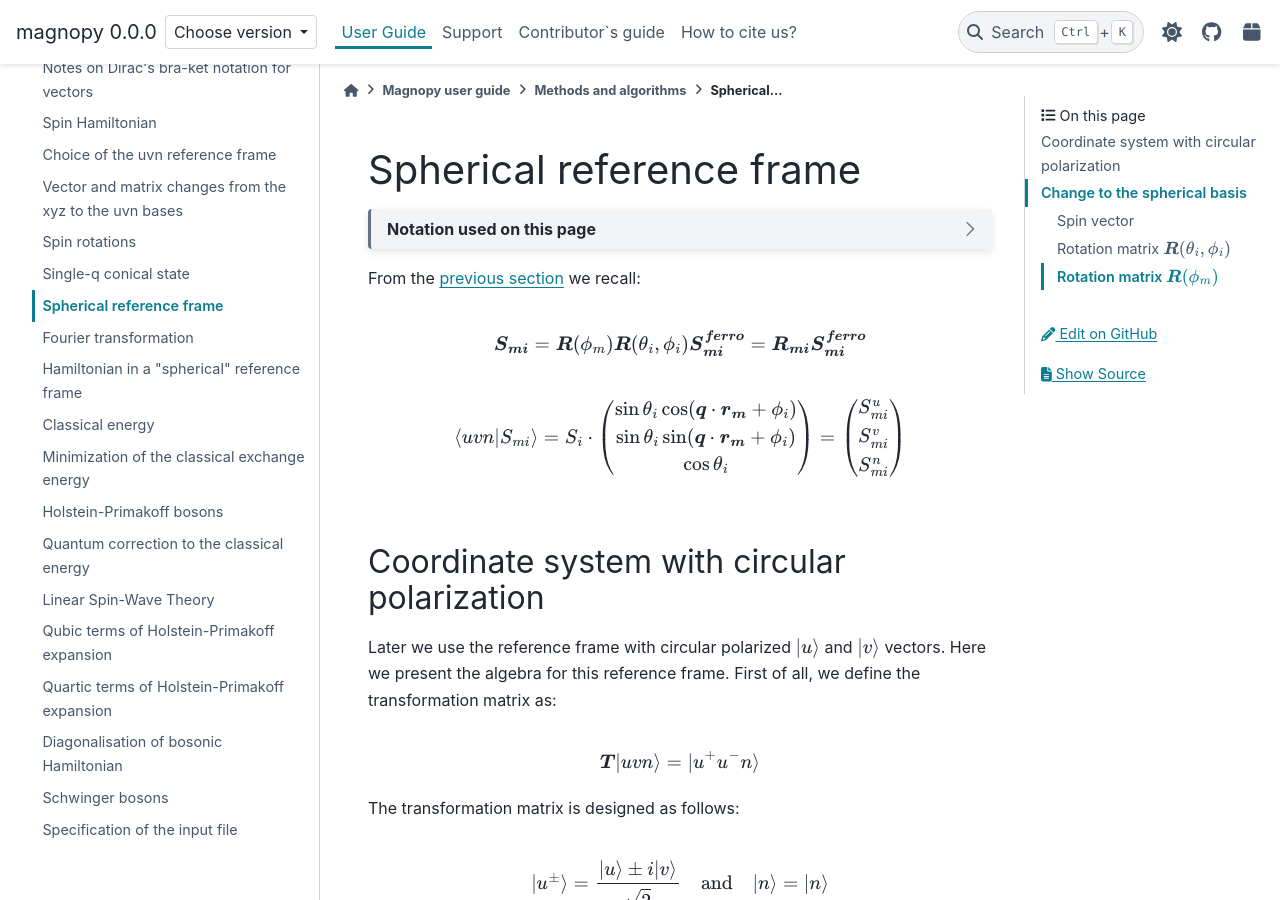
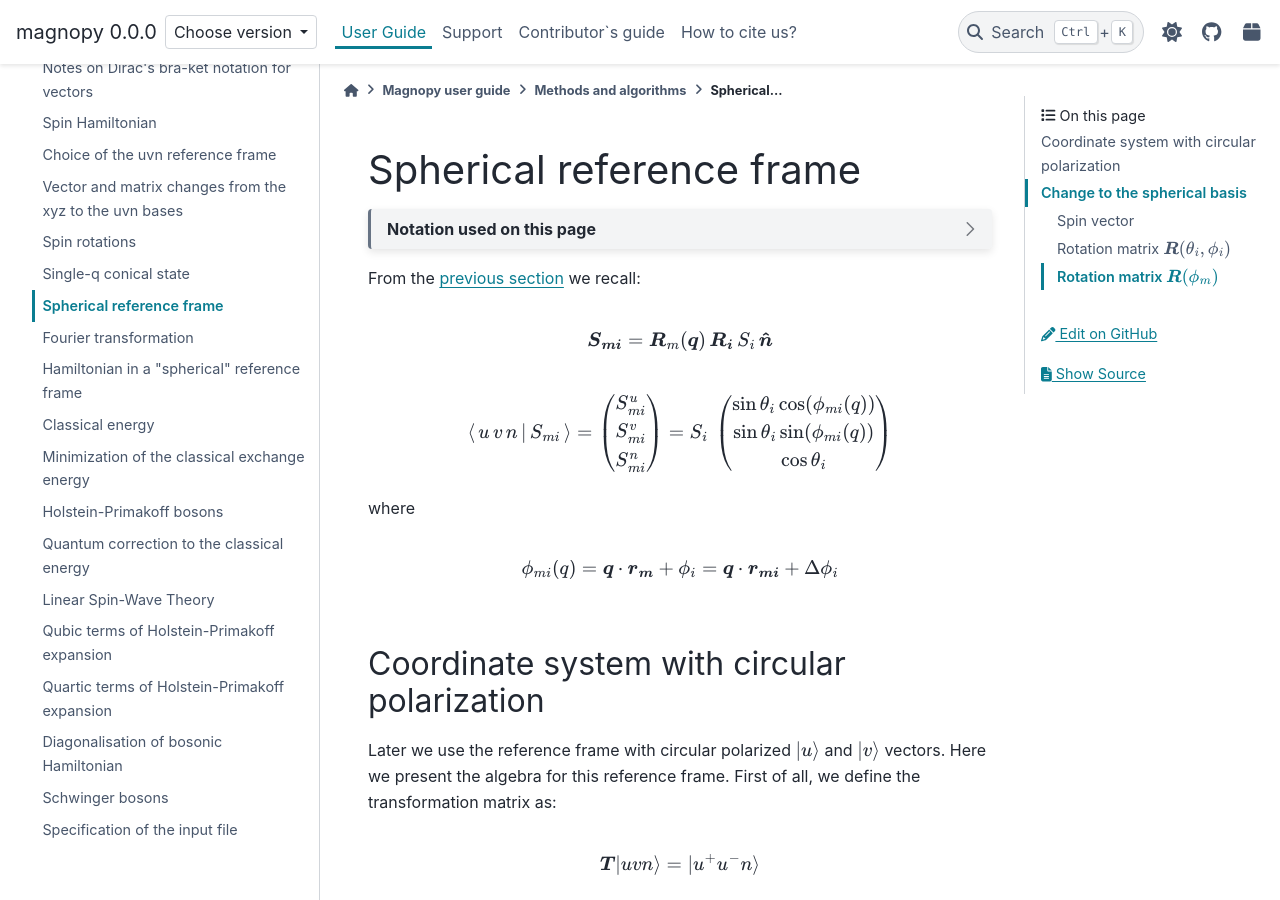
Before and after one commit to marcomarino123/magnopy, a Sphinx documentation site: the page built from docs/source/user-guide/methods/spherical-rf.rst, in a window 1280 px wide and 900 px high. Built offline with Sphinx 7.4.7 and the PyData theme 0.15.4, drawn with Linux system fonts in a browser that asks for light colours; a script that is not in the unit is left out.

Commit message:
Small changes
Small changes to some repeated formulae

```diff
--- a/docs/source/user-guide/methods/repeated-formulas/spin-from-ferro-any.txt
+++ b/docs/source/user-guide/methods/repeated-formulas/spin-from-ferro-any.txt
@@ -1,9 +1,3 @@
 .. math::
-  \boldsymbol{S_{mi}}
-  =
-  \boldsymbol{R}(\phi_m)
-  \boldsymbol{R}(\theta_i,\phi_i)
-  \boldsymbol{S_{mi}^{ferro}}
-  =
-  \boldsymbol{R_{mi}}
-  \boldsymbol{S_{mi}^{ferro}}
+  \boldsymbol{S_{mi}}=
+  \boldsymbol{R}_m(\boldsymbol{q})\,\boldsymbol{R_i}\,S_i\,\boldsymbol{\hat{n}}
--- a/docs/source/user-guide/methods/repeated-formulas/spin-uvn.txt
+++ b/docs/source/user-guide/methods/repeated-formulas/spin-uvn.txt
@@ -1,16 +1,15 @@
 .. math::
-  \langle uvn \vert S_{mi} \rangle
-  =
-  S_i
-  \cdot
-  \begin{pmatrix}
-    \sin\theta_i\cos(\boldsymbol{q}\cdot\boldsymbol{r_m} + \phi_i) \\
-    \sin\theta_i\sin(\boldsymbol{q}\cdot\boldsymbol{r_m} + \phi_i) \\
-    \cos\theta_i                                     \\
-  \end{pmatrix}
-  =
-  \begin{pmatrix}
-    S_{mi}^u \\
-    S_{mi}^v \\
-    S_{mi}^n \\
-  \end{pmatrix}
+  \braket{\,u\,v\,n\,| \, S_{mi}\,}
+    =\begin{pmatrix} S_{mi}^u \\ S_{mi}^v \\ S_{mi}^n \\\end{pmatrix}
+    =S_i\,
+     \begin{pmatrix}
+            \sin\theta_i\cos(\phi_{mi}(q)) \\
+            \sin\theta_i\sin(\phi_{mi}(q)) \\
+            \cos\theta_i
+     \end{pmatrix}
+
+where
+
+.. math::
+  \phi_{mi}(q) = \boldsymbol{q}\cdot\boldsymbol{r_m} + \phi_i
+               = \boldsymbol{q}\cdot\boldsymbol{r_{mi}} + \Delta\phi_i
--- a/docs/source/user-guide/methods/repeated-formulas/spiral-rotation-matrix-uvn.txt
+++ b/docs/source/user-guide/methods/repeated-formulas/spiral-rotation-matrix-uvn.txt
@@ -1,16 +1,8 @@
 .. math::
-  \boldsymbol{R}(\phi_m)
-  =
-  \boldsymbol{R}(\boldsymbol{q}\cdot\boldsymbol{r_m})
+  \boldsymbol{R_m}(\boldsymbol{q})
   =
   \begin{pmatrix}
     \cos(\boldsymbol{q}\cdot\boldsymbol{r_m}) & -\sin(\boldsymbol{q}\cdot\boldsymbol{r_m}) & 0 \\
     \sin(\boldsymbol{q}\cdot\boldsymbol{r_m}) & \cos(\boldsymbol{q}\cdot\boldsymbol{r_m})  & 0 \\
     0                           & 0                            & 1 \\
   \end{pmatrix}
-  =
-  \begin{pmatrix}
-    \cos(\phi_m) & -\sin(\phi_m) & 0 \\
-    \sin(\phi_m) & \cos(\phi_m)  & 0 \\
-    0              & 0               & 1 \\
-  \end{pmatrix}
```
Also changed, not shown: docs/source/user-guide/methods/single-q.rst (+44 -43 lines).
